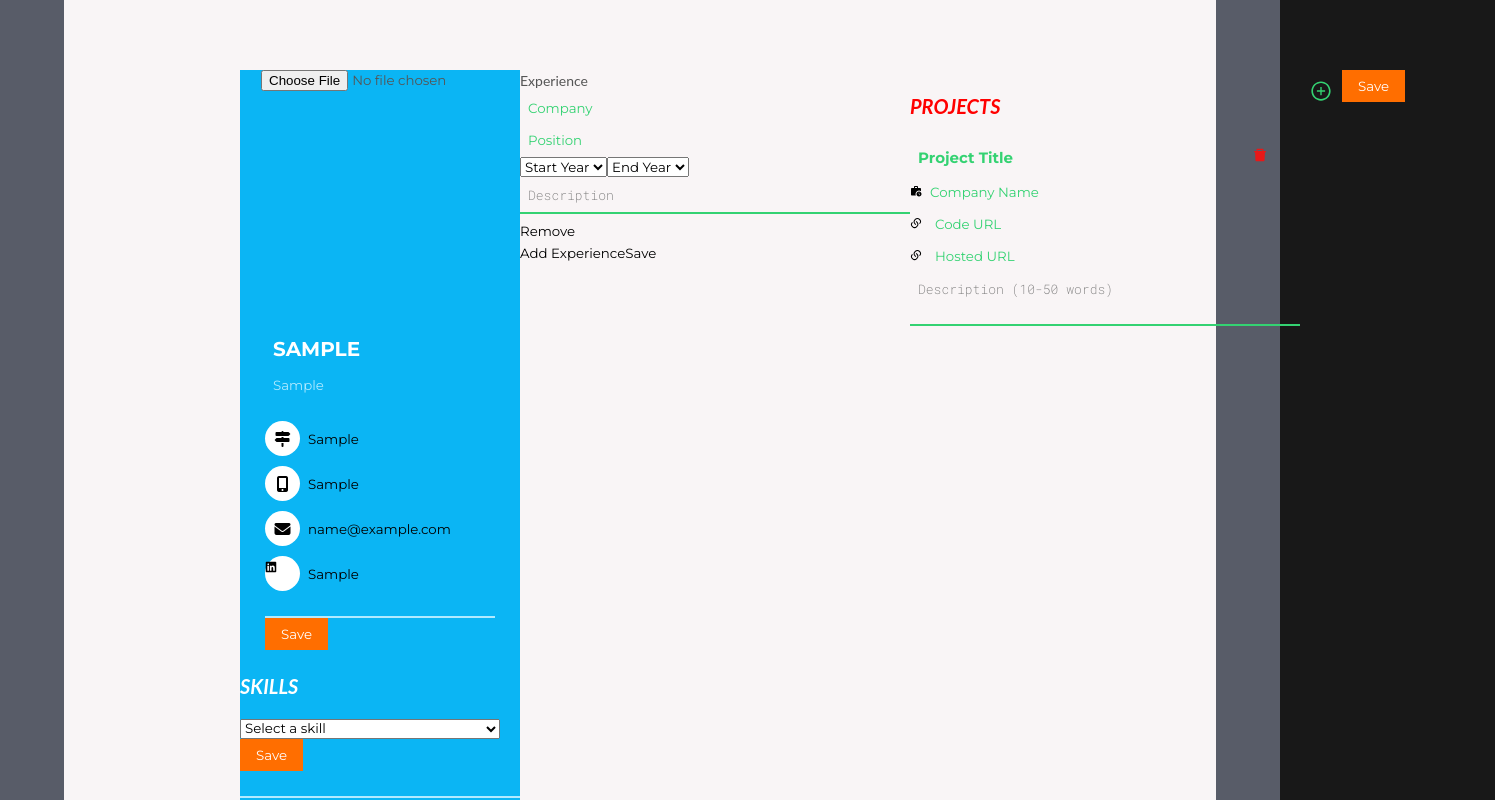
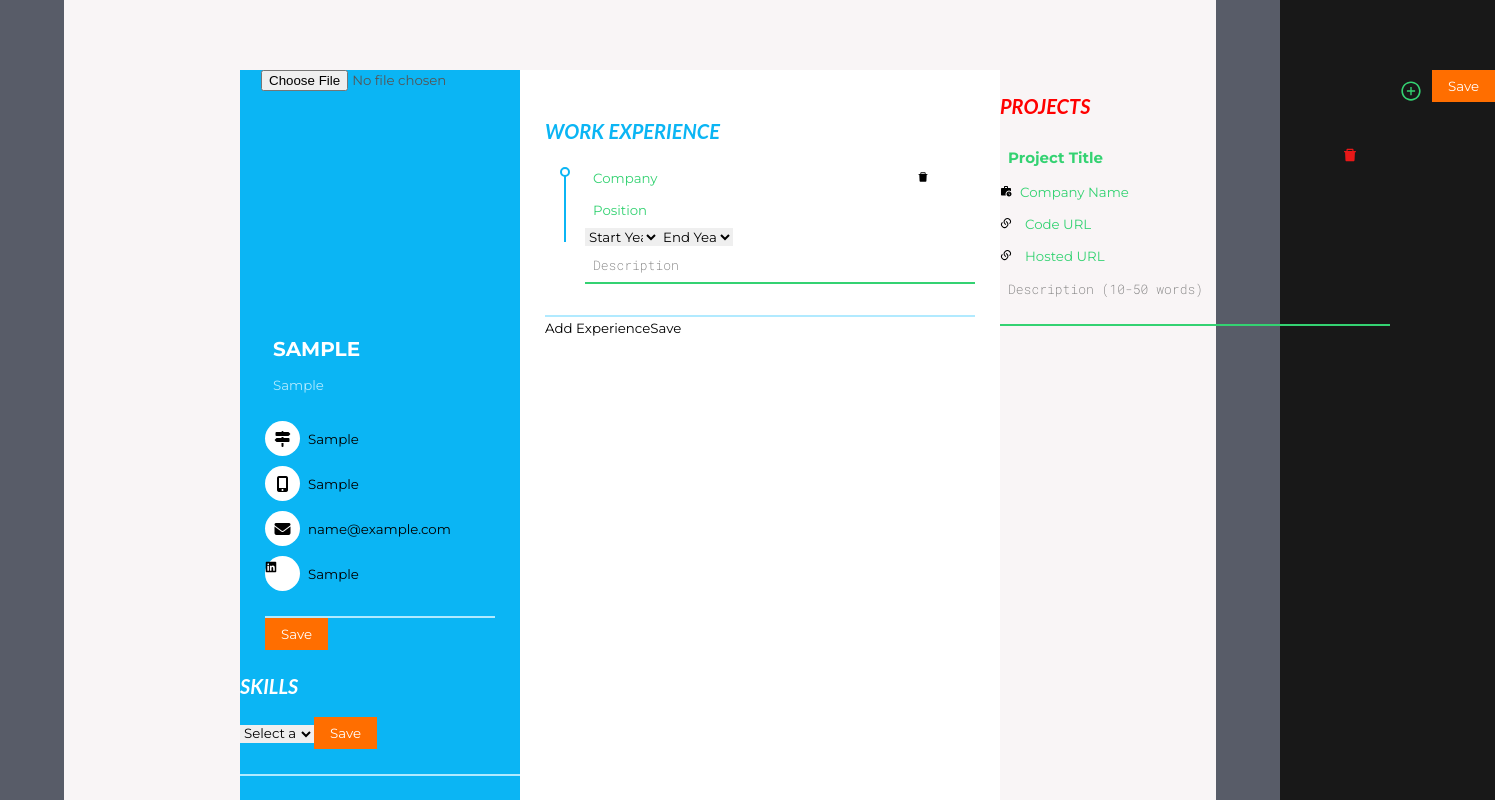
Before and after one commit to suryaspandey/Resume-Builder-New, a React (Vite) app: page /preview in a window 1280 px wide. Both pictures are taken after typing "Sample", "Sample", "Sample", "Sample", "name@example.com", "Sample" into the empty fields and a click on the button "Add Experience". Shown: the top 800 px of the page, 1495 px wide, since content can reach past the window. Built offline with nearby package versions, Linux system fonts and the light colour scheme; a web font is replaced by a local one.

Commit message:
template 2 changes

```diff
--- a/src/Components/Template2/ExperienceDetailsTemplate2.jsx
+++ b/src/Components/Template2/ExperienceDetailsTemplate2.jsx
@@ -2186,6 +2186,11 @@
 // updated working code above
 
 import React, { useState, useEffect } from "react";
+import {
+    AiFillDelete,
+    AiOutlinePlusCircle,
+    AiOutlineLink,
+} from "react-icons/ai";
 
 const ExperienceDetailsTemplate2 = ({
     themeColor,
@@ -2380,11 +2385,21 @@ const ExperienceDetailsTemplate2 = ({
 
     return (
         <>
-            <div className="experience">
-                <h2 className="experience_heading">Experience</h2>
-                <div className="experience_content">
+            <div
+                className="resume_right"
+                style={{
+                    backgroundColor: backgroundColor, // Use the backgroundColor state variable
+                }}
+            >
+                {/* <h2 className="experience_heading">Experience</h2> */}
+                <div className="resume_item resume_work">
+                    <div className="title">
+                        <p className="bold">WORK EXPERIENCE</p>
+                    </div>
+                    <ul>
                         {experiences.map((experience, index) => (
-                        <div key={index} className="experience_item">
+                            <li>
+                                <div key={index}>
                                     <input
                                         type="text"
                                         placeholder="Company"
@@ -2397,9 +2412,16 @@ const ExperienceDetailsTemplate2 = ({
                                             )
                                         }
                                     />
-                            {experience.errors && experience.errors.company && (
+                                    {experience.errors &&
+                                        experience.errors.company && (
                                             <p>{experience.errors.company}</p>
                                         )}
+                                    <button
+                                        className="remove-experience"
+                                        onClick={() => removeExperience(index)}
+                                    >
+                                        <AiFillDelete />
+                                    </button>
                                     <input
                                         type="text"
                                         placeholder="Position"
@@ -2447,7 +2469,8 @@ const ExperienceDetailsTemplate2 = ({
                                         {getYearOptions()}
                                         <option value="Present">Present</option>
                                     </select>
-                            {experience.errors && experience.errors.endYear && (
+                                    {experience.errors &&
+                                        experience.errors.endYear && (
                                             <p>{experience.errors.endYear}</p>
                                         )}
                                     <textarea
@@ -2469,16 +2492,14 @@ const ExperienceDetailsTemplate2 = ({
                                     ></textarea>
                                     {experience.errors &&
                                         experience.errors.description && (
-                                    <p>{experience.errors.description}</p>
+                                            <p>
+                                                {experience.errors.description}
+                                            </p>
                                         )}
-                            <button
-                                className="remove-experience"
-                                onClick={() => removeExperience(index)}
-                            >
-                                Remove
-                            </button>
                                 </div>
+                            </li>
                         ))}
+                    </ul>
                 </div>
                 <div className="experience_buttons">
                     <button className="add-experience" onClick={addExperience}>
--- a/src/Components/Template2/template2.css
+++ b/src/Components/Template2/template2.css
@@ -264,3 +264,9 @@ p{
     gap: 5px;
     justify-content: space-evenly;
 }
+
+select{
+  border: none;
+  width: 74px;
+
+}
```
Lines whose indentation alone changed are shown as unchanged.
